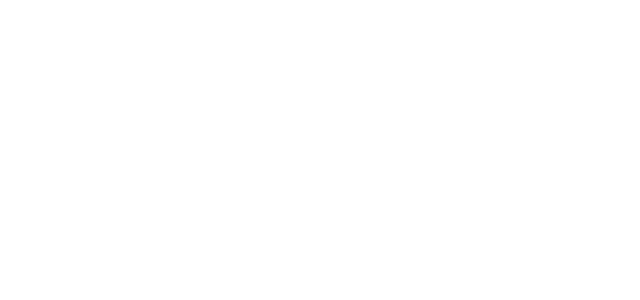
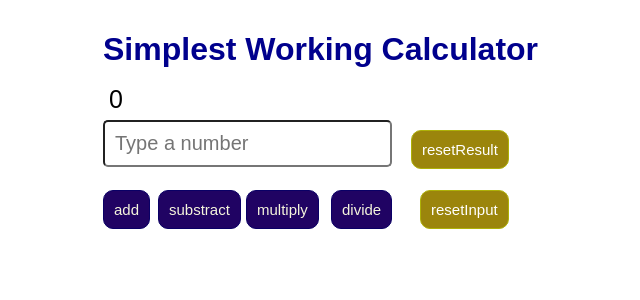
Before and after one commit to Rashmidias19/Simple-Calculator-React, a React (Create React App) app: page / in a window 1280 px wide. Shown: the top 300 px of the page, without its empty margins (329-969 px from the left). Built offline with nearby package versions, Linux system fonts and the light colour scheme.

Commit message:
react-calculator app finished

```diff
--- a/src/Aboutme.js
+++ /dev/null
@@ -1,7 +0,0 @@
-function Aboutme(){
-    return(
-        <h1>About me</h1>
-    );
-}
-
-export default Aboutme;
--- a/src/App.css
+++ b/src/App.css
@@ -1,39 +1,81 @@
-.App{
+* {
+  font-family: sans-serif;
+}
+
+h1{
+  font-family: sans-serif;
+  color: rgb(0, 0, 141);
+  left: 432px;
+  position: absolute;
+  top: 10px;
+}
+input{
+  position: absolute;
+  top:120px;
+  font-size: 20px;
+  padding: 10px;
+  border-radius: 5px;
+  left: 432px;
+}
+form p{
+  position: absolute;
+  left: 438px;
+  top: 60px;
+  font-size: 25px;
+}
+/* input {
+  display: block;
+  margin-bottom: 20px;
+  position: absolute;
+  left: 432px;
+  top: 120px;
+} */
+button {
+  border: 1px solid rgb(10, 0, 102);
+  background: rgb(32, 3, 99);
+  color: beige;
+  font-size: 15px;
+  margin-right: 5px;
+  position: relative;
+  display: inline-block;
+  top: 150px;
+  padding: 10px;
+  border-radius: 10px;
 
 }
-
-.App-logo {
-  height: 40vmin;
-  pointer-events: none;
+button:nth-last-child(6){
+  position: absolute;
+  top: 190px;
+  left: 432px;
 }
-
-@media (prefers-reduced-motion: no-preference) {
-  .App-logo {
-    animation: App-logo-spin infinite 20s linear;
-  }
+button:nth-last-child(5){
+  position: absolute;
+  top: 190px;
+  left: 487px;
 }
-
-
-.App-header {
-  background-color: #282c34;
-  min-height: 100vh;
-  display: none;
-  flex-direction: column;
-  align-items: center;
-  justify-content: center;
-  font-size: calc(10px + 2vmin);
+button:nth-last-child(4){
+  position: absolute;
+  top: 190px;
+  left: 575px;
+}
+button:nth-last-child(3){
+  position: absolute;
+  top: 190px;
+  left: 660px;
+}
+button:nth-last-child(2),
+button:nth-last-child(1) {
+  background: rgb(155, 133, 12);
+  border: 1px solid rgb(174, 177, 8);
   color: white;
 }
-
-.App-link {
-  color: #61dafb;
+button:nth-last-child(2){
+  position: absolute;
+  top: 190px;
+  left: 749px;
 }
-
-@keyframes App-logo-spin {
-  from {
-    transform: rotate(0deg);
-  }
-  to {
-    transform: rotate(360deg);
-  }
+button:nth-last-child(1){
+  position: absolute;
+  top: 130px;
+  left: 740px;
 }
--- a/src/App.js
+++ b/src/App.js
@@ -1,26 +1,74 @@
-
-import Aboutme from './Aboutme';
-import './App.css';
-import Homepage from './Homepage';
-import { Routes ,Route, Link } from 'react-router-dom';
-import hub from './assests/GREEN HUB2.png';
-import ReactPlayer from 'react-player/youtube';
-
+import {
+  useState,
+  useRef
+} from "react";
+import "./App.css";
 
 function App() {
-  return(
+  const inputRef = useRef(null);
+  const resultRef = useRef(null);
+  const [result, setResult] = useState(0);
 
+  function plus(e) {
+    e.preventDefault();
+    setResult((result) => result + Number(inputRef.current.value));
+  };
+
+  function minus(e) {
+  	// Add the code for the minus function
+    e.preventDefault();
+    setResult((result) => result - Number(inputRef.current.value));
+  };
+
+  function times(e) {
+    // Add the code for the plus function
+    e.preventDefault();
+    setResult((result) => result * Number(inputRef.current.value));
+  };
+
+  function divide(e) {
+    // Add the code for the divide function
+     e.preventDefault();
+    setResult((result) => result / Number(inputRef.current.value));
+  };
+
+  function resetInput(e) {
+    // Add the code for the resetInput function
+    e.preventDefault();
+    inputRef.current.value = 0;
+
+  };
+
+  function resetResult(e) {
+  	// Add the code for the resetResult function
+    e.preventDefault();
+    setResult((result) => result*0)
+    inputRef.current.value = 0;
+  };
+
+  return (
     <div className="App">
-        <MyVideo />
+      <form>
+      <h1>Simplest Working Calculator</h1>
+        <p ref={resultRef}>
+          {result}
+        </p>
+        <input
+          pattern="[0-9]"
+          ref={inputRef}
+          type="number"
+          placeholder="Type a number"
+        />
+        <button onClick={plus}>add</button>
+        <button onClick={minus}>substract</button>
+        <button onClick={times}>multiply</button>
+        <button onClick={divide}>divide</button>
+        <button onClick={resetInput}>resetInput</button>
+        <button onClick={resetResult}>resetResult</button>
+
+      </form>
     </div>
   );
 }
 
-const MyVideo = () =>{
-  return(
-    <ReactPlayer url='https://youtu.be/zZdKKzlZNyA' playing={true} volume={100} />
-  );
-}
-
-
 export default App;
--- a/src/Homepage.js
+++ /dev/null
@@ -1,8 +0,0 @@
-
-function Homepage(){
-    return(
-        <h1>Welcome to my site.</h1>
-    );
-}
-
-export default Homepage;
```
Also changed, not shown: src/assests/GREEN HUB.png (deleted), src/assests/GREEN HUB2.png (deleted).
